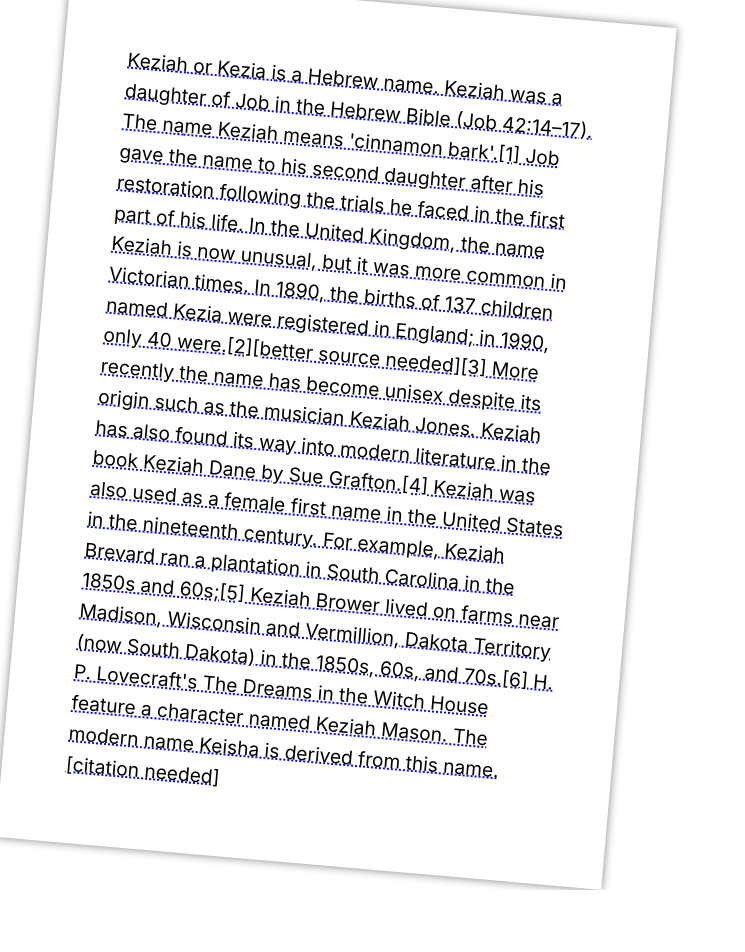
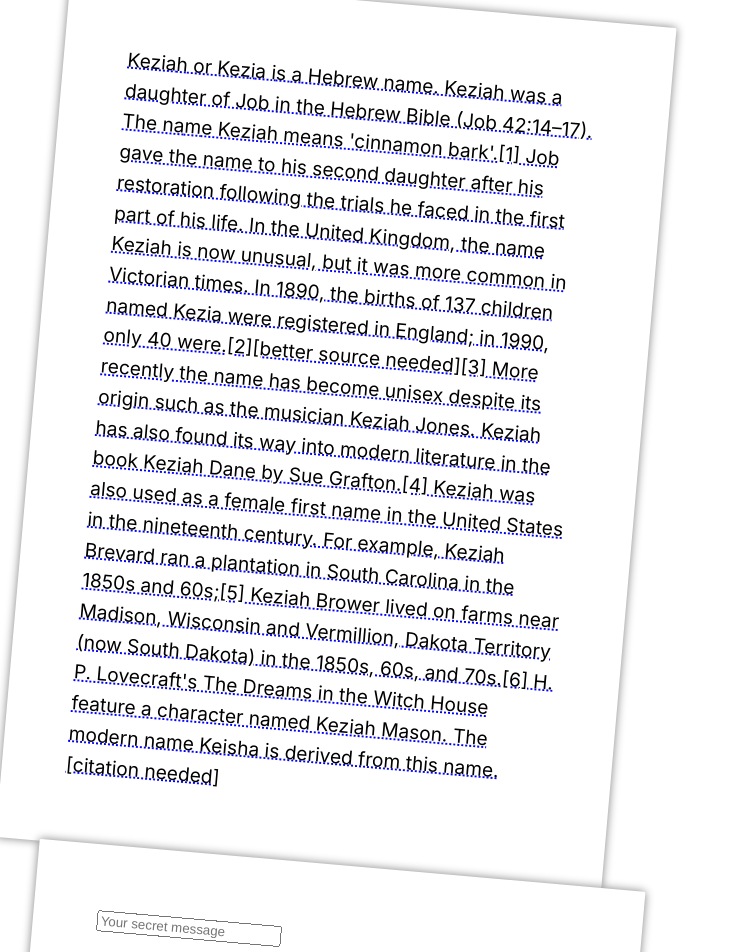
Before and after one commit to ekkezia/invisible-ink, a Vue app: page / in a window 1280 px wide. Shown: the top 952 px of the page, without its empty margins (0-745 px from the left). Before the commit the page ends 890 px from the top, so only its background shows below. Built offline with nearby package versions, Linux system fonts and the light colour scheme.

Commit message:
chore: add Input component

```diff
--- a/src/App.vue
+++ b/src/App.vue
@@ -1,25 +1,16 @@
 <script setup lang="ts">
 import Text from './components/Text.vue'
+import Input from './components/Input.vue'
 </script>
 
 <template>
   <main>
     <Text />
+    <Input />
   </main>
 </template>
 
 <style scoped>
-main {
-  background: white;
-  padding: 4rem;
-  transform: rotate(5deg);
-  border-radius: 0.1rem;
-  box-shadow: 0px 0px 10px grey;
-  ::selection {
-  background: greenyellow;
-  cursor: url("logo.svg"), url("logo.svg"), default;
-  }
-}
 header {
   line-height: 1.5;
 }
--- /dev/null
+++ b/src/components/Input.vue
@@ -0,0 +1,32 @@
+<script setup lang="ts">
+
+</script>
+
+<template>
+  <div class="container">
+    <input placeholder="Your secret message" />
+  </div>
+</template>
+
+<style>
+.container {
+  background: white;
+  padding: 4rem;
+  transform: rotate(5deg);
+  border-radius: 0.1rem;
+  box-shadow: 0px 0px 10px grey;
+  ::selection {
+  background: greenyellow;
+  cursor: url("logo.svg"), url("logo.svg"), default;
+  }
+}
+
+.input {
+  font-size: 1.2rem;
+  font-weight: 400;
+  color: var(--color-heading);
+  color: black;
+  text-decoration: underline dotted blue;
+}
+
+</style>
--- a/src/components/Text.vue
+++ b/src/components/Text.vue
@@ -41,10 +41,24 @@ onMounted(addSpansToTextDiv);
 </script>
 
 <template>
+  <div class="container">
   <div class="text"></div>
+</div>
 </template>
 
 <style>
+.container {
+  background: white;
+  padding: 4rem;
+  transform: rotate(5deg);
+  border-radius: 0.1rem;
+  box-shadow: 0px 0px 10px grey;
+  ::selection {
+  background: greenyellow;
+  cursor: url("logo.svg"), url("logo.svg"), default;
+  }
+}
+
 .text {
   font-size: 1.2rem;
   font-weight: 400;
```
